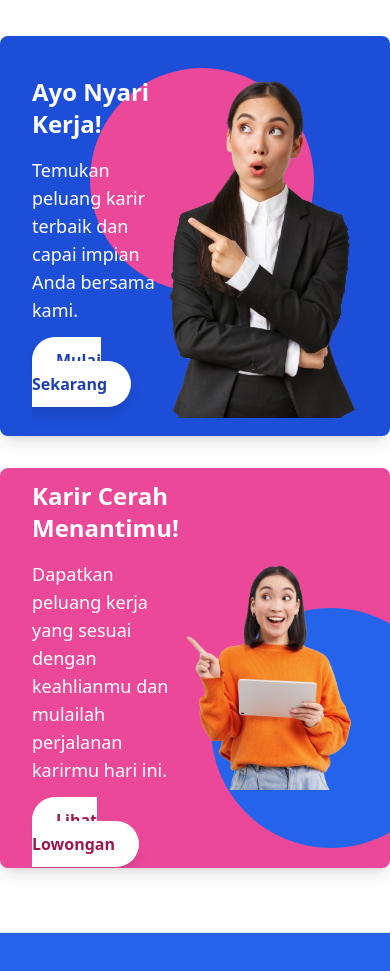
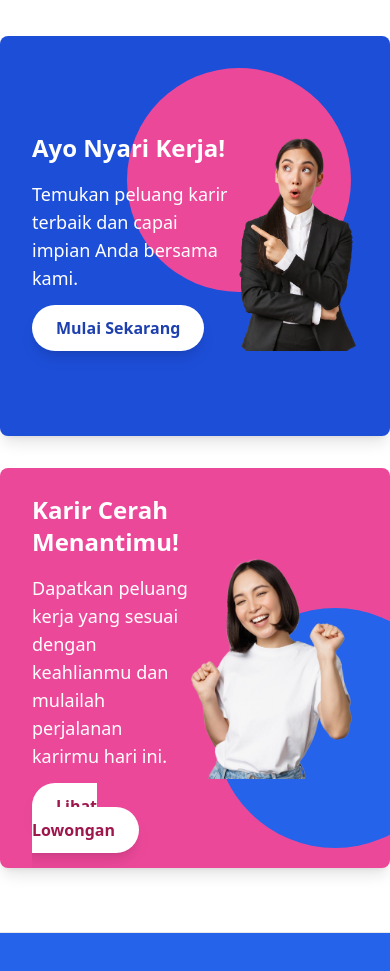
Before and after one commit to renosetiawan033/karir-impian, a React (Vite) app: page / in a window 390 px wide. Shown: the part 1000-1971 px from the top of the page. Built offline with nearby package versions, Linux system fonts and the light colour scheme.

Commit message:
responsive banner

```diff
--- a/src/components/banner.jsx
+++ b/src/components/banner.jsx
@@ -26,7 +26,7 @@ const Banner = () => {
             <img
               src={ceweNunjuk}
               alt="Pekerjaan"
-              className="max-w-[200px] max-h-[400px] rounded-lg object-cover z-10"
+              className="md:max-w-[200px] md:max-h-[400px] rounded-lg object-cover z-10"
             />
           </div>
         </div>
@@ -49,7 +49,7 @@ const Banner = () => {
             <img
               src={ceweNunjuk2}
               alt="Pekerjaan"
-              className="max-w-full max-h-full rounded-lg object-cover z-10"
+              className="md:max-w-[250px] md:max-h-[400px] rounded-lg object-cover z-10"
             />
             <div className="absolute w-60 h-60 bg-blue-600 rounded-full z-0 transform translate-x-1/4 translate-y-1/4"></div>
           </div>
```
Also changed, not shown: src/assets/ceweNunjuk.png, src/assets/ceweNunjuk2.png.
